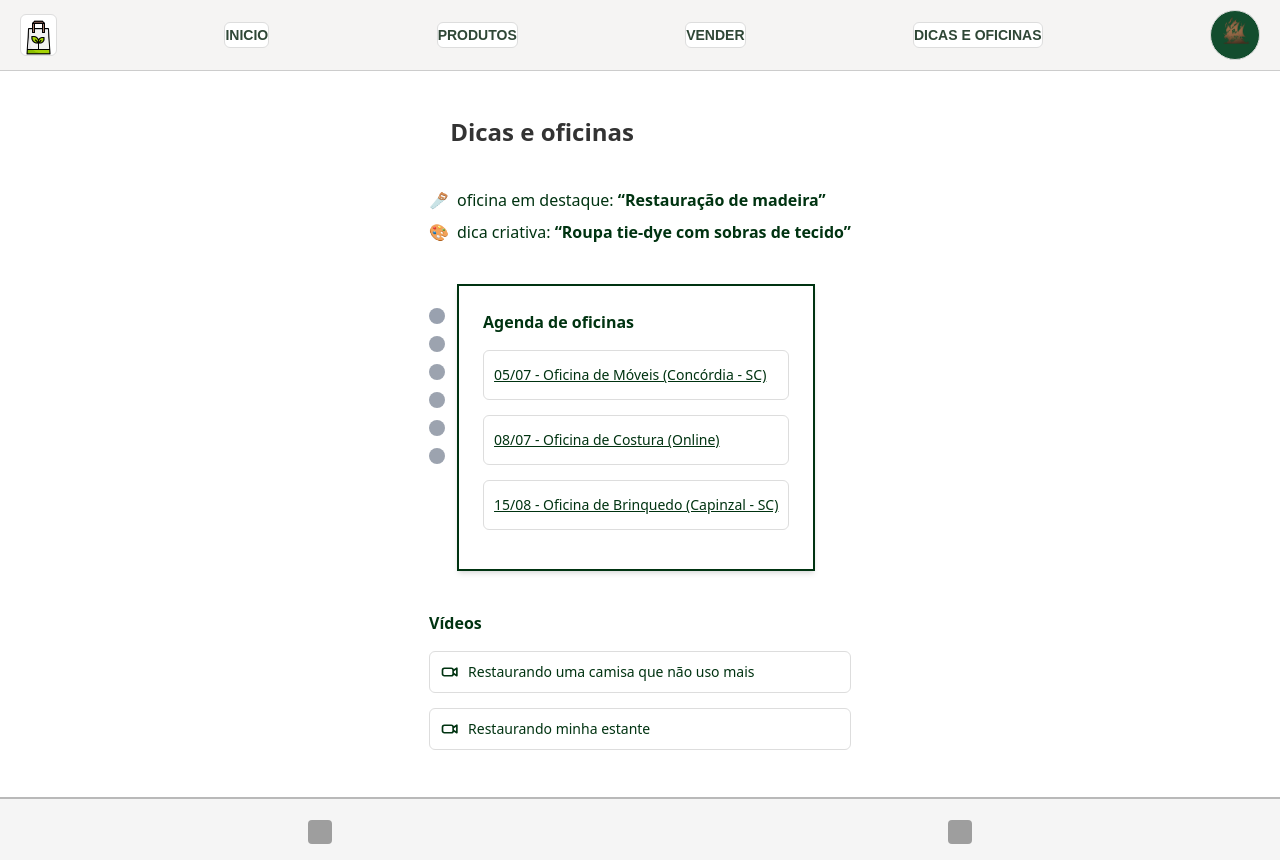
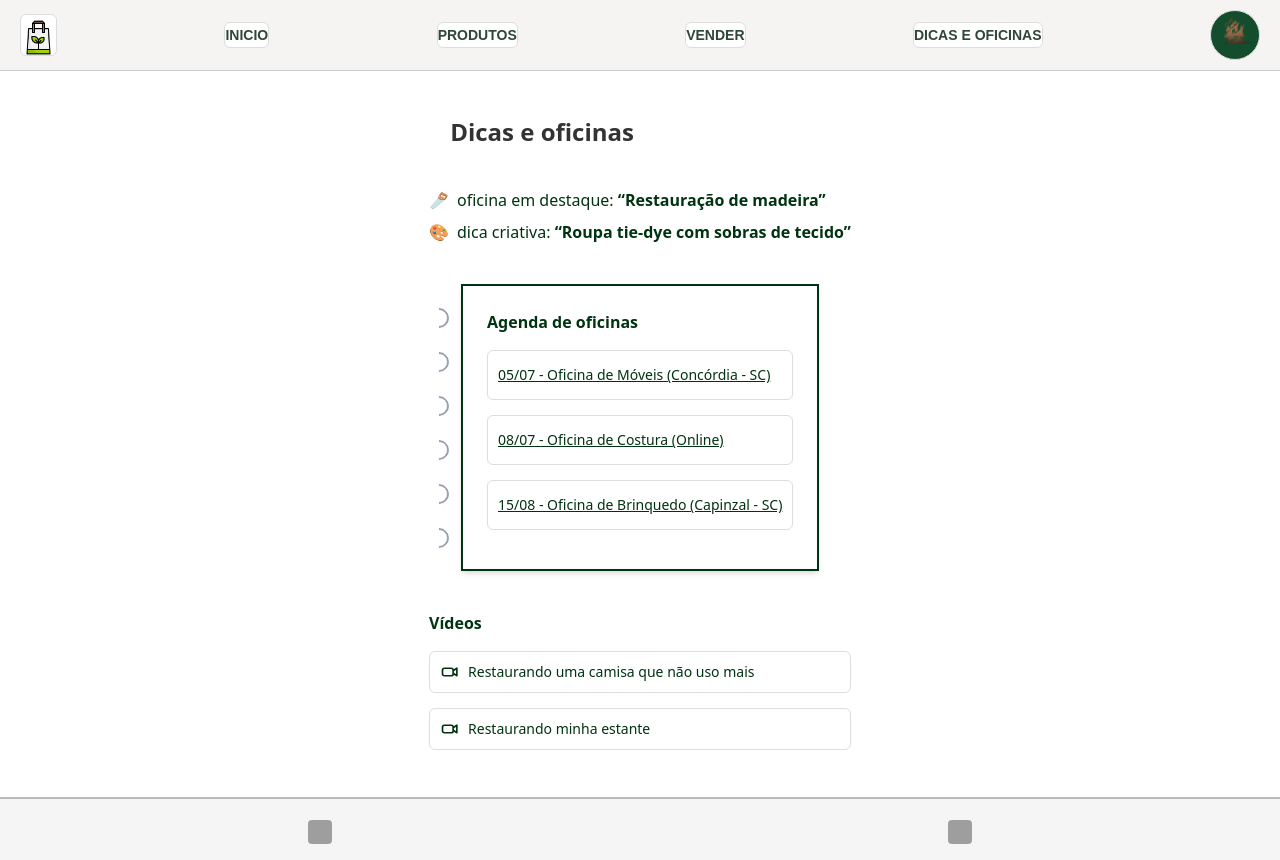
Before and after one commit to TheYautja/Projeto-Integrador-2G-Grupo3, a React (Vite) app in the folder frontend/: page /Dicaseoficinas in a window 1280 px wide. Shown: the top 860 px of the page. Built offline with nearby package versions, Linux system fonts and the light colour scheme; grey boxes are pictures that could not be loaded; a web font is replaced by a local one.

Commit message:
Testando arrumar as molas

```diff
--- a/frontend/src/paginas/Dicaseoficinas.jsx
+++ b/frontend/src/paginas/Dicaseoficinas.jsx
@@ -1,6 +1,5 @@
 import React from "react";
-import Header from './Header'
-
+import Header from "./Header";
 
 export default function Dicaseoficina() {
   return (
@@ -14,37 +13,56 @@ export default function Dicaseoficina() {
         <div className="text-[#003311] space-y-2">
           <p>
             <span className="mr-2">🪚</span>
-            oficina em destaque: <span className="font-bold">“Restauração de madeira”</span>
+            oficina em destaque:{" "}
+            <span className="font-bold">“Restauração de madeira”</span>
           </p>
           <p>
             <span className="mr-2">🎨</span>
-            dica criativa: <span className="font-bold">“Roupa tie-dye com sobras de tecido”</span>
+            dica criativa:{" "}
+            <span className="font-bold">
+              “Roupa tie-dye com sobras de tecido”
+            </span>
           </p>
         </div>
 
         {/* Agenda com espiral */}
         <div className="flex items-start">
-          {/* Espiral única com furos */}
-          <div
-            className="w-4 h-4 rounded-full bg-gray-400 mt-6 mr-3"
-            style={{
-              boxShadow: `
-                0 28px 0 #9ca3af,
-                0 56px 0 #9ca3af,
-                0 84px 0 #9ca3af,
-                0 112px 0 #9ca3af,
-                0 140px 0 #9ca3af
-              `
-            }}
-          ></div>
+          {/* Espiral de anéis */}
+          <div className="flex flex-col gap-6 pr-3 pt-6">
+            {Array.from({ length: 6 }).map((_, i) => (
+              <span
+                key={i}
+                className="w-5 h-5 border-2 border-gray-400 rounded-full inline-block"
+                style={{
+                  borderLeftColor: "transparent",
+                  borderTopColor: "transparent",
+                  transform: "rotate(-45deg)",
+                }}
+              ></span>
+            ))}
+          </div>
 
           {/* Bloco da agenda */}
           <div className="border-2 border-[#003311] p-6 bg-white shadow-md">
-            <h3 className="text-base font-bold text-[#003311] mb-4">Agenda de oficinas</h3>
-            <ul className="text-sm text-[#003311] underline leading-7">
-              <li><a href="https://example.com/moveis">05/07 - Oficina de Móveis (Concórdia - SC)</a></li>
-              <li><a href="https://example.com/costura">08/07 - Oficina de Costura (Online)</a></li>
-              <li><a href="https://example.com/brinquedo">15/08 - Oficina de Brinquedo (Capinzal - SC)</a></li>
+            <h3 className="text-base font-bold text-[#003311] mb-4">
+              Agenda de oficinas
+            </h3>
+            <ul className="text-sm text-[#003311] underline leading-7 space-y-2">
+              <li>
+                <a href="https://example.com/moveis">
+                  05/07 - Oficina de Móveis (Concórdia - SC)
+                </a>
+              </li>
+              <li>
+                <a href="https://example.com/costura">
+                  08/07 - Oficina de Costura (Online)
+                </a>
+              </li>
+              <li>
+                <a href="https://example.com/brinquedo">
+                  15/08 - Oficina de Brinquedo (Capinzal - SC)
+                </a>
+              </li>
             </ul>
           </div>
         </div>
@@ -55,15 +73,47 @@ export default function Dicaseoficina() {
           <ul className="space-y-4 text-sm text-[#003311]">
             <li className="flex items-center gap-2">
               {/* Ícone câmera */}
-              <svg xmlns="http://www.w3.org/2000/svg" className="w-5 h-5" fill="none" viewBox="0 0 24 24" strokeWidth="2" stroke="#003311">
-                <path strokeLinecap="round" strokeLinejoin="round" d="M15.75 10.5l4.5-3v9l-4.5-3m-2.25 3H5.25A2.25 2.25 0 013 14.25v-4.5A2.25 2.25 0 015.25 7.5h8.25a2.25 2.25 0 012.25 2.25v4.5a2.25 2.25 0 01-2.25 2.25z" />
+              <svg
+                xmlns="http://www.w3.org/2000/svg"
+                className="w-5 h-5"
+                fill="none"
+                viewBox="0 0 24 24"
+                strokeWidth="2"
+                stroke="#003311"
+              >
+                <path
+                  strokeLinecap="round"
+                  strokeLinejoin="round"
+                  d="M15.75 10.5l4.5-3v9l-4.5-3m-2.25
+                     3H5.25A2.25 2.25 0 013 14.25v-4.5A2.25
+                     2.25 0 015.25 7.5h8.25a2.25 2.25 0
+                     012.25 2.25v4.5a2.25 2.25 0
+                     01-2.25 2.25z"
+                />
               </svg>
-              <a href="https://example.com/video1">Restaurando uma camisa que não uso mais</a>
+              <a href="https://example.com/video1">
+                Restaurando uma camisa que não uso mais
+              </a>
             </li>
             <li className="flex items-center gap-2">
               {/* Ícone câmera */}
-              <svg xmlns="http://www.w3.org/2000/svg" className="w-5 h-5" fill="none" viewBox="0 0 24 24" strokeWidth="2" stroke="#003311">
-                <path strokeLinecap="round" strokeLinejoin="round" d="M15.75 10.5l4.5-3v9l-4.5-3m-2.25 3H5.25A2.25 2.25 0 013 14.25v-4.5A2.25 2.25 0 015.25 7.5h8.25a2.25 2.25 0 012.25 2.25v4.5a2.25 2.25 0 01-2.25 2.25z" />
+              <svg
+                xmlns="http://www.w3.org/2000/svg"
+                className="w-5 h-5"
+                fill="none"
+                viewBox="0 0 24 24"
+                strokeWidth="2"
+                stroke="#003311"
+              >
+                <path
+                  strokeLinecap="round"
+                  strokeLinejoin="round"
+                  d="M15.75 10.5l4.5-3v9l-4.5-3m-2.25
+                     3H5.25A2.25 2.25 0 013 14.25v-4.5A2.25
+                     2.25 0 015.25 7.5h8.25a2.25 2.25 0
+                     012.25 2.25v4.5a2.25 2.25 0
+                     01-2.25 2.25z"
+                />
               </svg>
               <a href="https://example.com/video2">Restaurando minha estante</a>
             </li>
```
